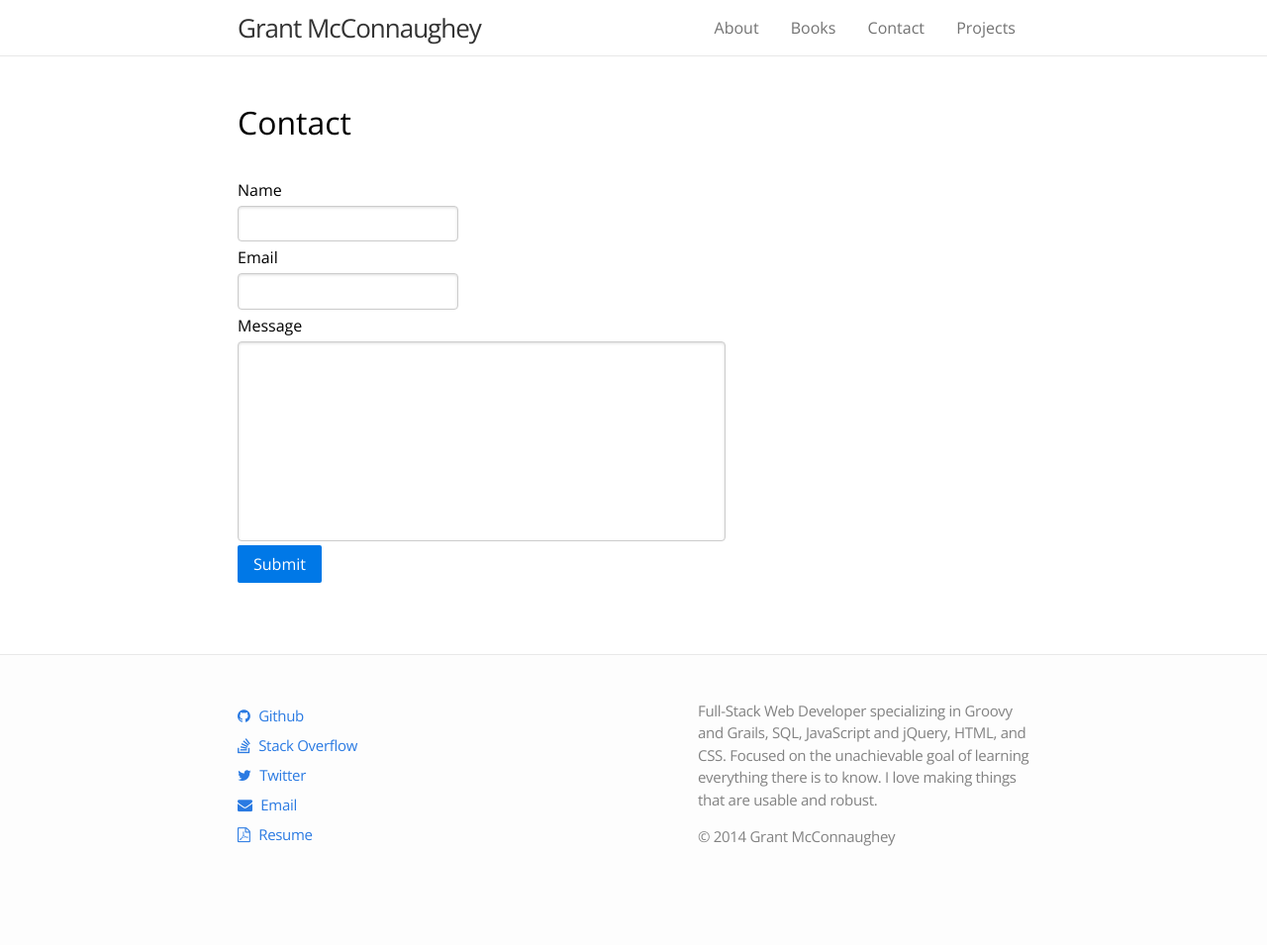
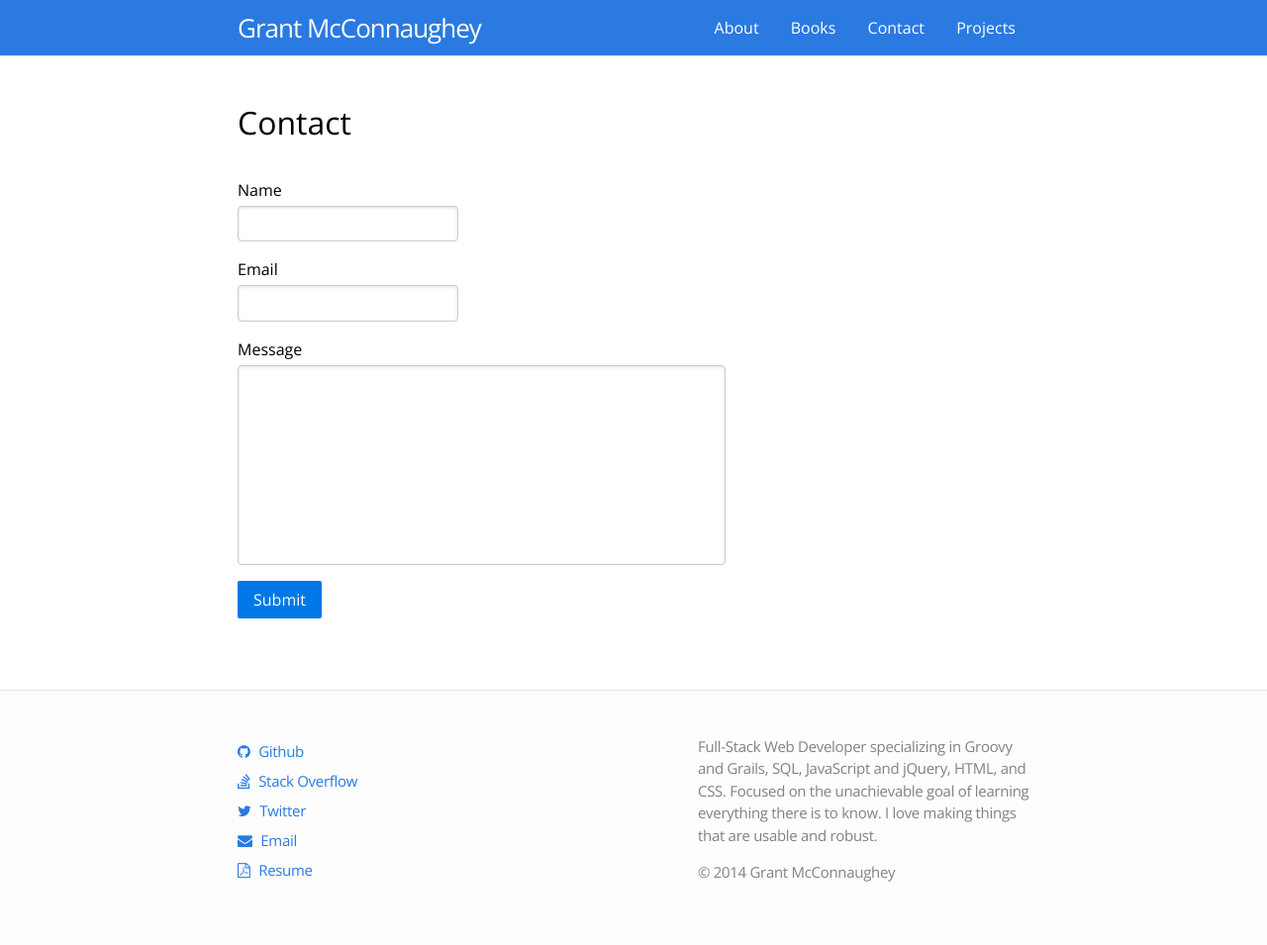
Before and after one commit to grantmcconnaughey/grantmcconnaughey.github.io, a Jekyll site: the page built from contact.html, in a window 1280 px wide. Shown: the whole page at 99% size. Built offline with Jekyll 4.4.1, drawn with Linux system fonts in a browser that asks for light colours; nearby versions of some CDN libraries; before the commit the page ends 919 px from its top, so only the background shows below that.

Commit message:
Changed header background color

```diff
--- a/_includes/head.html
+++ b/_includes/head.html
@@ -7,11 +7,9 @@
     <link rel="canonical" href="{{ page.url | replace:'index.html','' | prepend: site.baseurl | prepend: site.url }}">
     <link rel="shortcut icon" type="image/x-icon" href="{{ site.baseurl }}/images/favicon.ico">
 
-    <!-- Custom CSS -->
     <link rel="stylesheet" href="//cdnjs.cloudflare.com/ajax/libs/pure/0.4.2/pure-min.css">
     <link rel="stylesheet" href="//cdnjs.cloudflare.com/ajax/libs/normalize/3.0.1/normalize.min.css">
-    <link rel="stylesheet" href="{{ site.baseurl }}/css/main.css">
     <link rel="stylesheet" href="//fonts.googleapis.com/css?family=Open+Sans:300,400,700">
     <link rel="stylesheet" href="//netdna.bootstrapcdn.com/font-awesome/4.1.0/css/font-awesome.css">
-
+    <link rel="stylesheet" href="{{ site.baseurl }}/css/main.css">
 </head>
--- a/contact.html
+++ b/contact.html
@@ -3,9 +3,9 @@ layout: page
 title: Contact
 ---
 
-<div id="container" class="ltr pure-form pure-form-stacked">
+<div id="container" class="ltr">
 
-    <form id="form1" name="form1" class="wufoo topLabel page" accept-charset="UTF-8" autocomplete="off" enctype="multipart/form-data" method="post" action="https://grantmcconnaughey.wufoo.com/forms/z16mfm3d1g63dh5/#public">
+    <form id="form1" name="form1" class="wufoo topLabel page pure-form pure-form-stacked" accept-charset="UTF-8" autocomplete="off" enctype="multipart/form-data" method="post" action="https://grantmcconnaughey.wufoo.com/forms/z16mfm3d1g63dh5/#public">
         <fieldset>
             <label class="desc" id="title5" for="Field5">Name</label>
             <input id="Field5" name="Field5" type="text" class="field text medium" value="" maxlength="255" tabindex="1" onkeyup="" required />
@@ -31,4 +31,4 @@ title: Contact
 
 </div>
 
-<script src="/js/wufoo.js"></script>
+<script src="{{ site.baseurl }}/js/wufoo.js"></script>
--- a/css/main.css
+++ b/css/main.css
@@ -40,7 +40,7 @@ textarea { resize: none; }
 .site-header {
     border-bottom: 1px solid #e8e8e8;
     min-height: 56px;
-    background-color: white;
+    background-color: #2a7ae2;
     font-weight: 300;
 }
 
@@ -48,13 +48,15 @@ textarea { resize: none; }
 .site-title:hover,
 .site-title:visited {
     display: block;
-    color: #333;
+    color: #fff;
     font-size: 26px;
     letter-spacing: -1px;
     float: left;
     line-height: 56px;
     position: relative;
     z-index: 1;
+    text-decoration: none;
+    font-weight: 400;
 }
 
 .site-nav {
@@ -67,13 +69,18 @@ textarea { resize: none; }
 
 .site-nav .page-link {
     padding: 17px 14px;
-    color: #727272;
-    transition: background-color 0.2s ease;
+    font-weight: 400;
+    color: #fff;
+    -webkit-transition: background-color .2s ease;
+    -moz-transition: background-color .2s ease;
+    -ms-transition: background-color .2s ease;
+    -o-transition: background-color .2s ease;
+    transition: background-color .2s ease;
 }
 
 .site-nav .page-link:hover {
-    background-color: rgb(239, 239, 239); /* Fallback for older browsers (I'm looking at you, IE 8) */
-    background-color: rgba(239, 239, 239, 0.5);
+    background-color: #205caa; /* Fallback for older browsers (I'm looking at you, IE 8) */
+    background-color: rgba(239, 239, 239, 0.2);
     text-decoration: none;
 }
 
@@ -184,6 +191,7 @@ textarea { resize: none; }
 
 /* Post styles */
 /* ----------------------------------------------------------*/
+
 .posts { list-style-type: none; }
 
 .posts li { margin-bottom: 30px; }
@@ -300,6 +308,13 @@ textarea { resize: none; }
     color: #666;
 }
 
+/* Form styles */
+/* ----------------------------------------------------------*/
+.pure-form input[type="text"],
+.pure-form input[type="email"],
+.pure-form textarea {
+    margin-bottom: 1em;
+}
 
 /* Syntax highlighting styles */
 /* ----------------------------------------------------------*/
```
